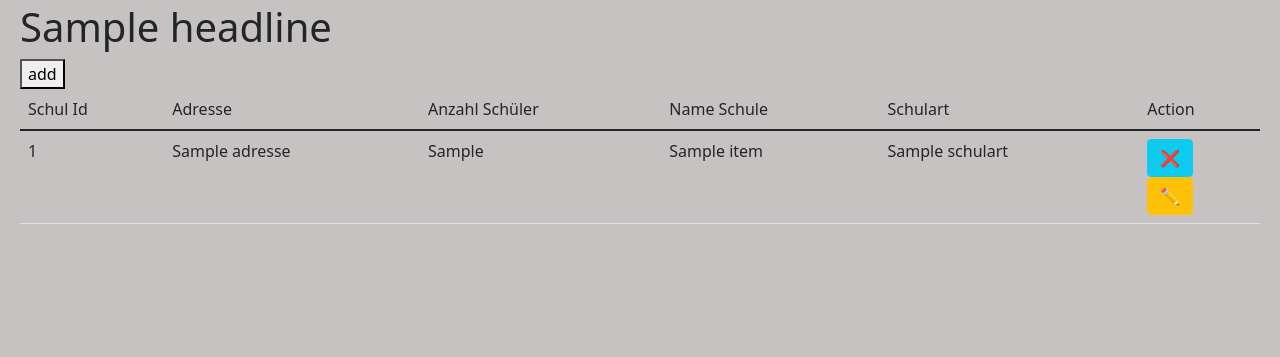
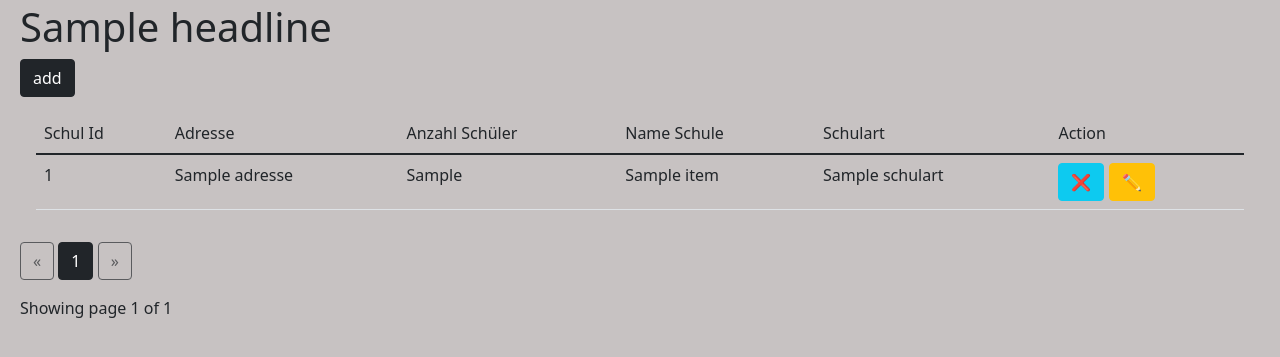
Before and after one commit to SPL21GL/FL_FalskProjekt, a Flask app: template templates/schoolHTML/Schul.html in a window 1280 px wide. Shown: the part 73-430 px from the top of the page. Run offline with Flask 2, Linux system fonts and the light colour scheme; the template is opened without the code that fills it: most values are stand-ins (such as "Sample title", 1, 10 or a date in 2020); some libraries are stand-ins or nearby versions.

Commit message:
added Paging for school

```diff
--- a/templates/lehrerHTML/lehrer.html
+++ b/templates/lehrerHTML/lehrer.html
@@ -2,7 +2,7 @@
 
 {%block body%}
 
-<button type="button"   onclick="window.location.href='/lehrer/add'">add</button>
+<button type="button" class="btn btn-dark"   onclick="window.location.href='/lehrer/add'">add</button>
 
 <table class="table">
     <thead>
@@ -16,7 +16,7 @@
     </thead>
     <tbody>
         <body style="background-color:rgb(199, 194, 194);">
-        {%for item in items:%}
+        {%for item in item.items:%}
             <tr>
                 <td scope="row">{{item.Lehrer_Id}}</td>
                 <td>{{item.Vorname}}</td>
--- a/templates/schoolHTML/Schul.html
+++ b/templates/schoolHTML/Schul.html
@@ -2,8 +2,9 @@
 
 {%block body%}
 
-<button type="button"   onclick="window.location.href='/school/add'">add</button>
+<button type="button" class="btn btn-dark"   onclick="window.location.href='/school/add'">add</button>
 
+<!--
 <table class="table">
     <thead>
         <tr>
@@ -41,6 +42,87 @@
         {%endfor%}
     </tbody>
 </table>
+-->
+
+
+<div class="">
+    <div class = "card-body">
+    <table class="table">
+        <thead class="thead-dark">
+            <tr>
+                <td scope="col">Schul Id</td>
+                <td scope="col">Adresse</td>
+                <td scope="col">Anzahl Schüler</td>
+                <td scope="col">Name Schule</td>
+                <td scope="col">Schulart</td>
+                <td scope="col">Action</td>
+            </tr>
+        </thead>
+        <tbody>
+            <body style="background-color:rgb(199, 194, 194);">
+            {%for item in paginator.items:%}
+                <tr>
+                    <td scope="row">{{item.school_Id}}</td>
+                    <td>{{item.Adresse}}</td>
+                    <td>{{item.Anzahl_Schüler}}</td>
+                    <td>{{item.Name_Schule}}</td>
+                    <td>{{item.Schulart}}</td>
+                    <td>
+
+                        <form method="post" action="/schul/delete">
+                            <input type="hidden" name="csrf_token" value="{{ csrf_token() }}"/>
+                            <input type="hidden" id="school_Id" name="school_Id" value="{{item.school_Id}}">
+                            <button class="btn btn-info" type="button"   onclick="deleteSchul(this); return false;">❌</button> <button type="button" class="btn btn-warning" onclick="window.location.href='/schul/edit?school_Id={{item.school_Id}}'">✏️</button>
+                        </form>
+
+
+
+                    </td>
+
+                </tr>
+
+            {%endfor%}
+        </tbody>
+    </table>
+</div>
+</div>
+
+
+<!-- Pagination Links-->
+<div class="text-right">
+    <a href="{{ url_for('school_blueprint.schulenLoad', page=paginator.prev_num) }}"
+       class="btn btn-outline-dark
+       {% if paginator.page == 1 %}disabled{% endif %}">
+        &laquo;
+    </a>
+<!-- Loop through the number of pages to display a link for each-->
+    {% for page_num in paginator.iter_pages(left_edge=1, right_edge=1, left_current=1, right_current=2) %}
+{% if page_num %}
+<!-- Check for the active page and set the link to "Active"-->
+            {% if paginator.page == page_num %}
+            <a href="{{ url_for('school_blueprint.schulenLoad', page=page_num) }}"
+               class="btn btn-dark">
+                {{ page_num }}
+            </a>
+            {% else %}
+            <a href="{{ url_for('school_blueprint.schulenLoad', page=page_num) }}"
+               class="btn btn-outline-dark">
+                {{ page_num }}
+            </a>
+            {% endif %}
+        {% else %}
+            ...
+        {% endif %}
+    {% endfor %}
+    <a href="{{ url_for('school_blueprint.schulenLoad', page=paginator.next_num) }}"
+       class="btn btn-outline-dark
+       {% if paginator.page == paginator.pages %}disabled{% endif %}">
+        &raquo;
+    </a>
+</div>
+<p class="text-right mt-3">
+   Showing page {{ paginator.page }} of {{ paginator.pages }}
+</p>
 
 
 {%endblock%}
```
Also changed, not shown: controller/schule.py (+26 -7 lines).
